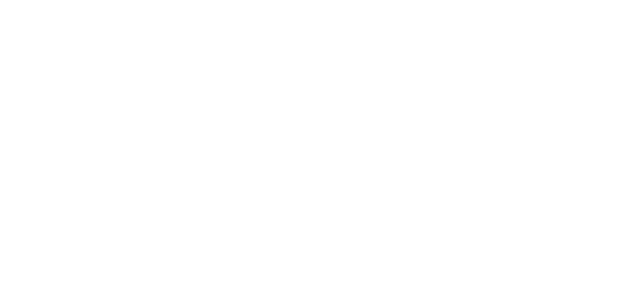
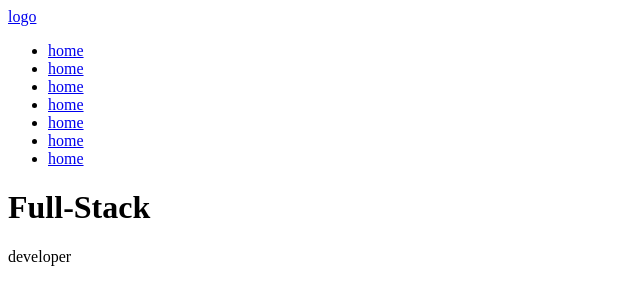
Before and after one commit to CC-ZICO/gruppa_12-30, a plain HTML site: page index.html in a window 1280 px wide. Shown: the whole page, without its empty margins (0-640 px from the left). Drawn offline with Linux system fonts and the light colour scheme.

Commit message:
add html

```diff
--- a/index.html
+++ b/index.html
@@ -6,6 +6,25 @@
   <title>Document</title>
 </head>
 <body>
-
+  <header class="header">
+    <div class="container">
+      <nav class="header__nav">
+        <a href="#!" class="header__logo">logo</a>
+        <ul class="header__list">
+          <li class="header__item"><a href="#!" class="header__link">home</a></li>
+          <li class="header__item"><a href="#!" class="header__link">home</a></li>
+          <li class="header__item"><a href="#!" class="header__link">home</a></li>
+          <li class="header__item"><a href="#!" class="header__link">home</a></li>
+          <li class="header__item"><a href="#!" class="header__link">home</a></li>
+          <li class="header__item"><a href="#!" class="header__link">home</a></li>
+          <li class="header__item"><a href="#!" class="header__link">home</a></li>
+        </ul>
+      </nav>
+      <div class="header__content">
+        <h1 class="header__title">Full-Stack</h1>
+        <p class="header__txt">developer</p>
+      </div>
+    </div>
+  </header>
 </body>
 </html>
```
